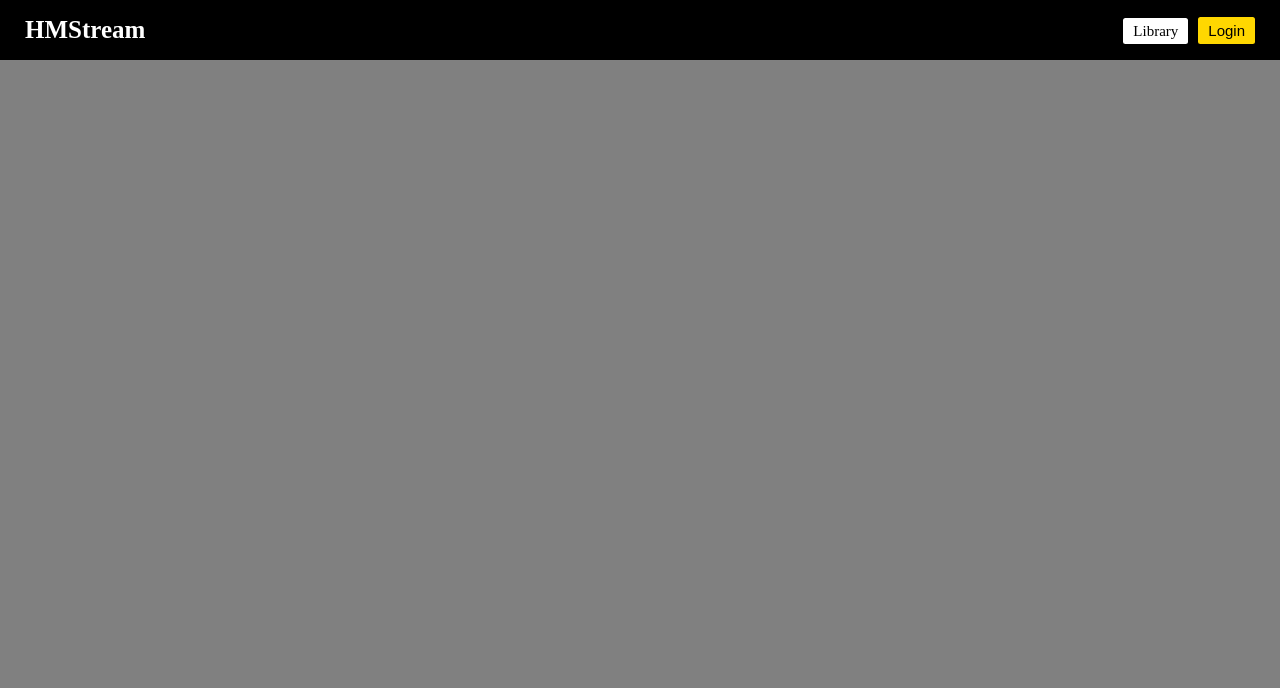
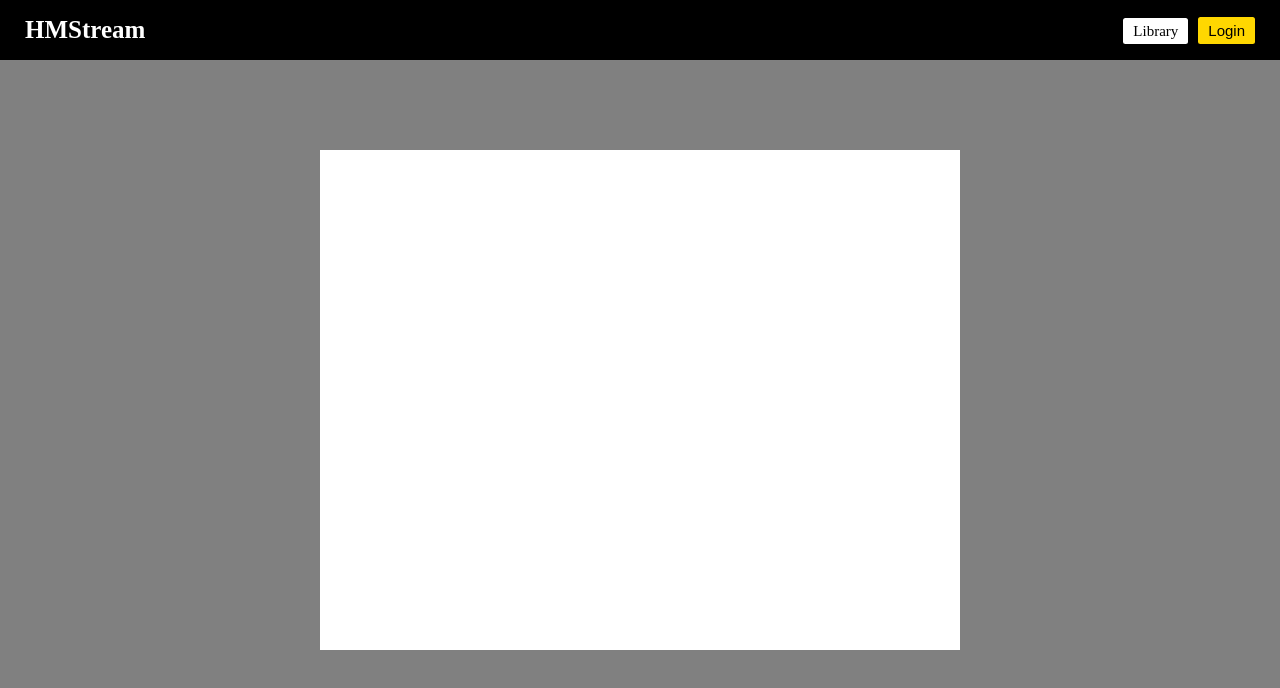
Before and after one commit to dbidwell94/hmStreamFrontend, a React app: page / in a window 1280 px wide. Shown: the top 688 px of the page. Built offline with nearby package versions, Linux system fonts and the light colour scheme.

Commit message:
updated the login popup

```diff
--- a/src/components/shared/auth/index.tsx
+++ b/src/components/shared/auth/index.tsx
@@ -4,15 +4,29 @@ import styled from "styled-components";
 
 const Container = styled.section`
   display: flex;
+  justify-content: center;
+  align-items: center;
   position: fixed;
+  background: white;
+  padding: 25rem;
+  min-height: 50vh;
+  max-height: 100vh;
+  min-width: 50vw;
 `;
 
 export default function Auth() {
+
+  const {errors, register, handleSubmit, formState} = useForm();
+
+  function sub(data: any) {
+
+  }
+
   return (
     <Container>
-      <div>
-        <h1>Hello World</h1>
-      </div>
+      <form onSubmit={handleSubmit(sub)}>
+
+      </form>
     </Container>
   );
 }
--- a/src/reducer/baseReducer.ts
+++ b/src/reducer/baseReducer.ts
@@ -3,7 +3,7 @@ import types from "../constants/Types";
 import {iState} from "../constants/State";
 
 const initialState: iState = {
-  shouldShowLogin: false,
+  shouldShowLogin: true,
 };
 
 export default function (state = initialState, action: Action) {
```
